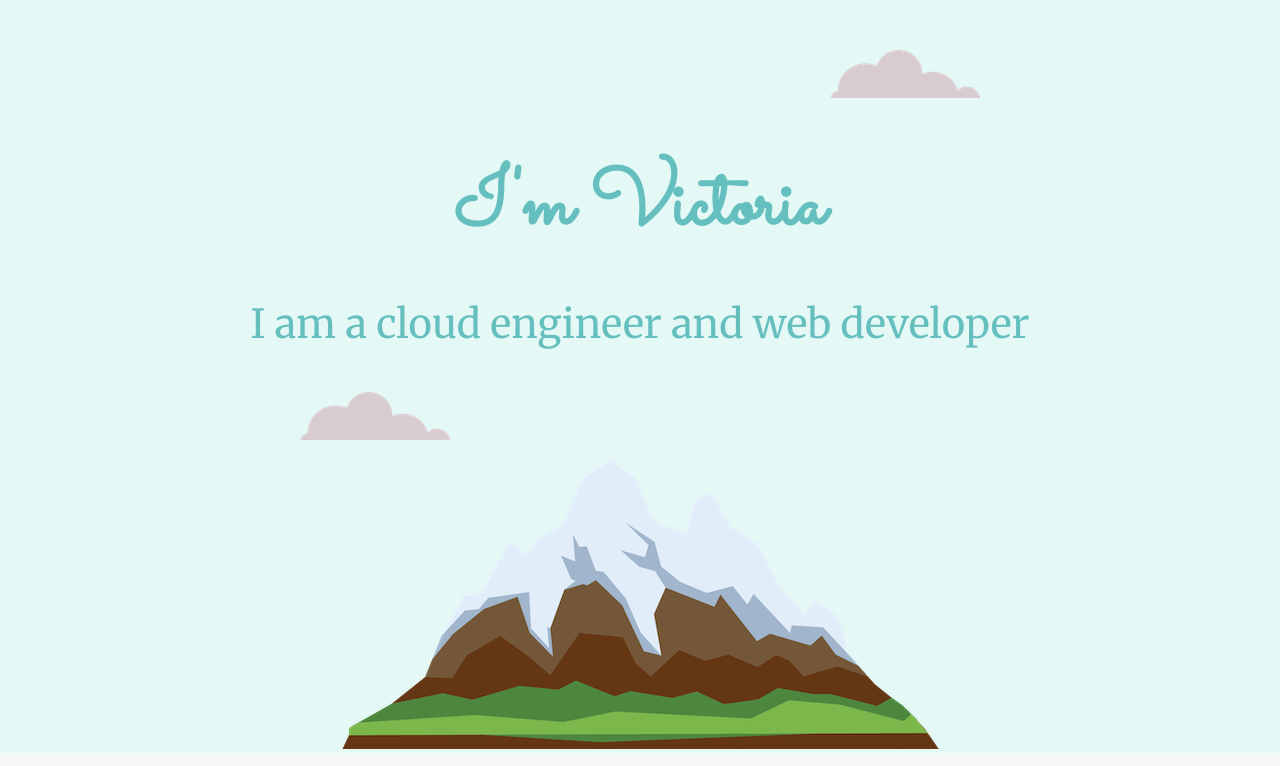
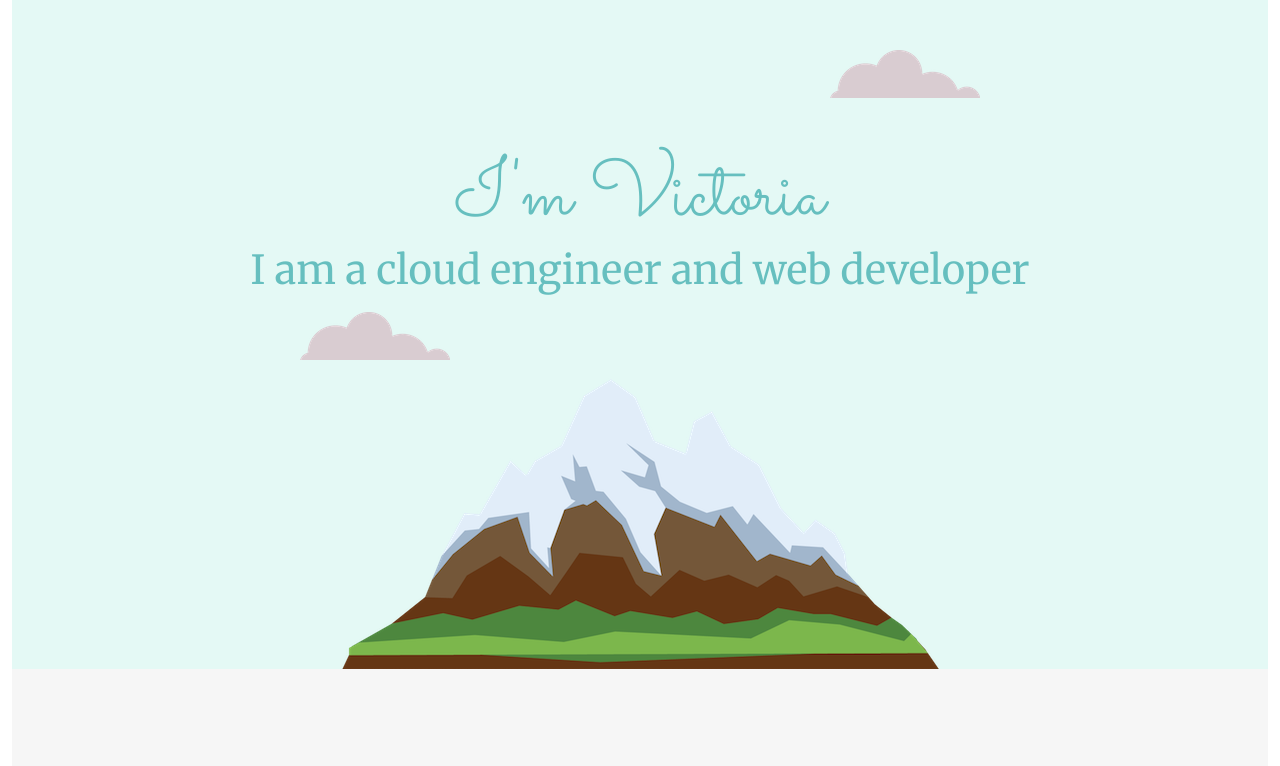
Before and after one commit to Enemini/website, a plain HTML site: page index.html in a window 1280 px wide. Shown: the top 766 px of the page. Drawn offline with nearby package versions, Linux system fonts and the light colour scheme.

Commit message:
added bootstrap syntaxes

```diff
--- a/index.html
+++ b/index.html
@@ -6,6 +6,8 @@
   <meta name="viewport" content="width=device-width, initial-scale=1.0">
   <meta http-equiv="X-UA-Compatible" content="ie=edge">
   <title>Victoria Ekefre</title>
+  <script src="https://cdn.jsdelivr.net/npm/bootstrap@5.2.0/dist/js/bootstrap.bundle.min.js"></script>
+  <link rel="stylesheet" href="https://cdn.jsdelivr.net/npm/bootstrap@5.2.0/dist/css/bootstrap.min.css">
   <link rel="stylesheet" href="style.css">
   <link rel="icon" href="favicon.ico">
   <link rel="preconnect" href="https://fonts.googleapis.com">
@@ -14,6 +16,7 @@
 </head>
 
 <body>
+  <div class="container-fluid">
  <div class="top-container">
     <img class="top-cloud "src="cloud.png" alt="Cloud-Image">
     <h1> I'm Victoria </h1>
@@ -58,7 +61,7 @@
       <a class="footer-link" href="https://twitter.com/VictoriaAsuqu19"><strong>Twitter</strong></a>
       <p class="btc-paragrapgh"><strong>© 2022 Victoria Ekefre.</strong></p>
   </div>
-
+  </div>
 </body>
 
 </html>
```
